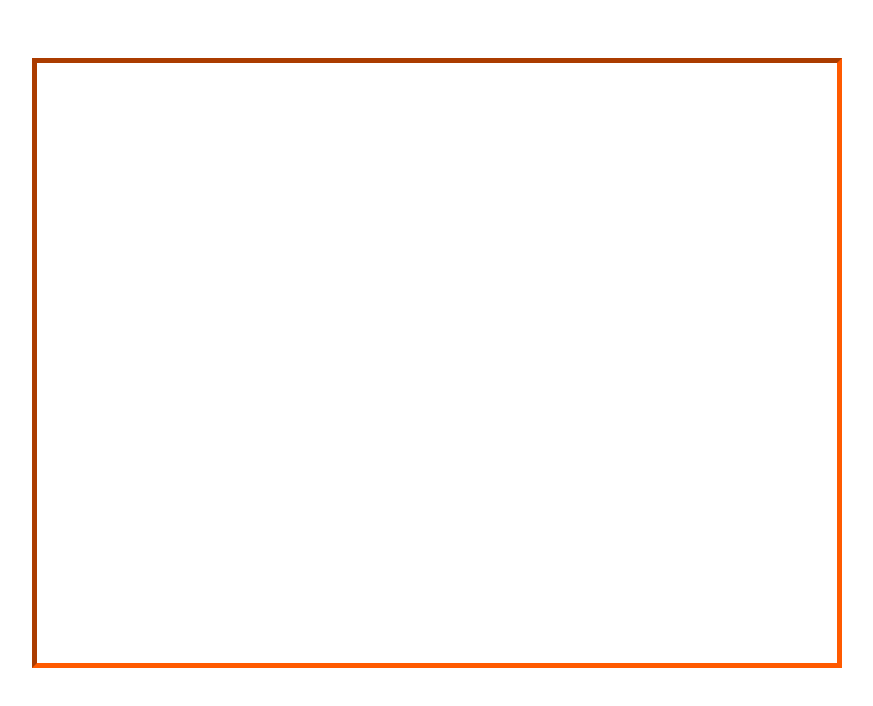
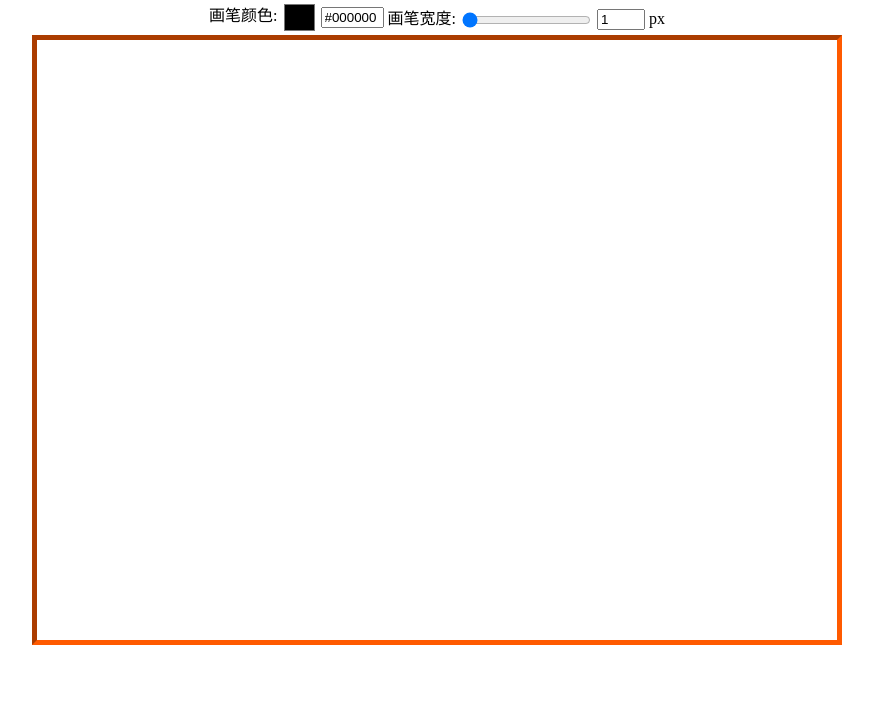
Before and after one commit to cch-ong/sign, a plain HTML site: page index.html in a window 1280 px wide. Shown: the whole page, without its empty margins (203-1076 px from the left). Drawn offline with Linux system fonts and the light colour scheme.

Commit message:
添加颜色选择和画笔粗细选择

```diff
--- a/index.html
+++ b/index.html
@@ -5,18 +5,48 @@
   <meta name="viewport" content="width=device-width, initial-scale=1.0">
   <title>手写签名及后端识别</title>
   <style>
+    html, body {
+      width: 100%;
+      height: 100%;
+      padding: 0;
+      margin: 0;
+    }
     .container {
       text-align: center;
     }
 
     #can {
       border: 5px inset #ff5a00;
-      margin-top: 50px;
+      /* margin-top: 50px; */
     }
+    input, label {
+      vertical-align: middle;
+    }
+
+    input[type="color"] {
+      border: none;
+      width: 35px;
+      height: 35px;
+      padding: 0;
+      background-color: #fff;
+    }
+
   </style>
 </head>
 <body>
   <div class="container">
+    <div>
+      <label for="color">
+        画笔颜色:
+        <input type="color" name="" id="color">
+        <input id="color-show" style="width: 55px;" readonly>
+      </label>
+      <label for="pen-width">
+        画笔宽度:
+        <input type="range" name="" min="1" id="pen-width" value="1">
+        <input type="number" name="" id="width-show" style="width: 40px;"> px
+      </label>
+    </div>
     <canvas id="can" width="800" height="600"></canvas>
   </div>
 
--- a/index.js
+++ b/index.js
@@ -1,24 +1,48 @@
 'use strict'
 
 const canvas = document.getElementById('can');
+// [canvas.width, canvas.height] = [document.body.offsetWidth, document.body.offsetHeight];
 const ctx = canvas.getContext('2d');
 let start_x, start_y;
 const pathArr = []; // 存储path每一条路径的数组
 let pathIndex = 0; // 标记当前路径的索引
 let pointNum = 0; // 记录每一条路径的点的个数
-let color; // 画笔颜色
 let padding = 15;
+const colorSelector = document.getElementById('color');
+const showColorDom = document.getElementById('color-show');
+let color = colorSelector.value; // 初始化为默认颜色(黑色)
+showColorDom.value = colorSelector.value;
+
+colorSelector.addEventListener('input', (e) => {
+    color = e.target.value;
+    showColorDom.value = e.target.value;
+});
+
+const widthSelector = document.getElementById('pen-width');
+const showWidthDom = document.getElementById('width-show');
+let lineWidth = widthSelector.value;
+showWidthDom.value = widthSelector.value;
+
+widthSelector.addEventListener('input', e => {
+    lineWidth = e.target.value;
+    showWidthDom.value = widthSelector.value;
+})
+
+showWidthDom.addEventListener('input', e => {
+    lineWidth = e.target.value;
+    widthSelector.value = showWidthDom.value;
+})
 
 canvas.addEventListener('mousedown', function (e) {
     [start_x, start_y] = [e.offsetX, e.offsetY];
     let path = new Path2D();
     pathArr.push(path);
-    let [r, g, b] = [Math.random() * 255, Math.random() * 255, Math.random() * 255];
-    color = `rgb(${r}, ${g}, ${b})`;
+    // let [r, g, b] = [Math.random() * 255, Math.random() * 255, Math.random() * 255];
+    // color = `rgb(${r}, ${g}, ${b})`;
     canvas.onmousemove = function (e2) {
         drawing(e2, path);
         pointNum += 1;
-    };
+    }
 })
 
 document.body.addEventListener('mouseup', function () {
@@ -30,7 +54,7 @@ document.body.addEventListener('mouseup', function () {
 })
 
 document.body.addEventListener('mousemove', function (e) {
-    if (e.offsetX < padding || e.offsetY < padding || e.offsetX > this.offsetWidth - padding || e.offsetY > this.offsetHeight - padding) {
+    if (e.clientX < padding || e.clientY < padding || e.clientX > this.offsetWidth - padding || e.clientY > this.offsetHeight - padding) {
         if (canvas.onmousemove) {
             canvas.onmousemove = null;
             pathIndex += 1;
@@ -47,5 +71,8 @@ function drawing (e, path) {
         path.lineTo(endX, endY);
     }
     ctx.strokeStyle = color;
+    ctx.lineWidth = lineWidth;
+    ctx.lineCap = 'round';
+    ctx.lineJoin = 'round';
     ctx.stroke(pathArr[pathIndex]);
 }
```
